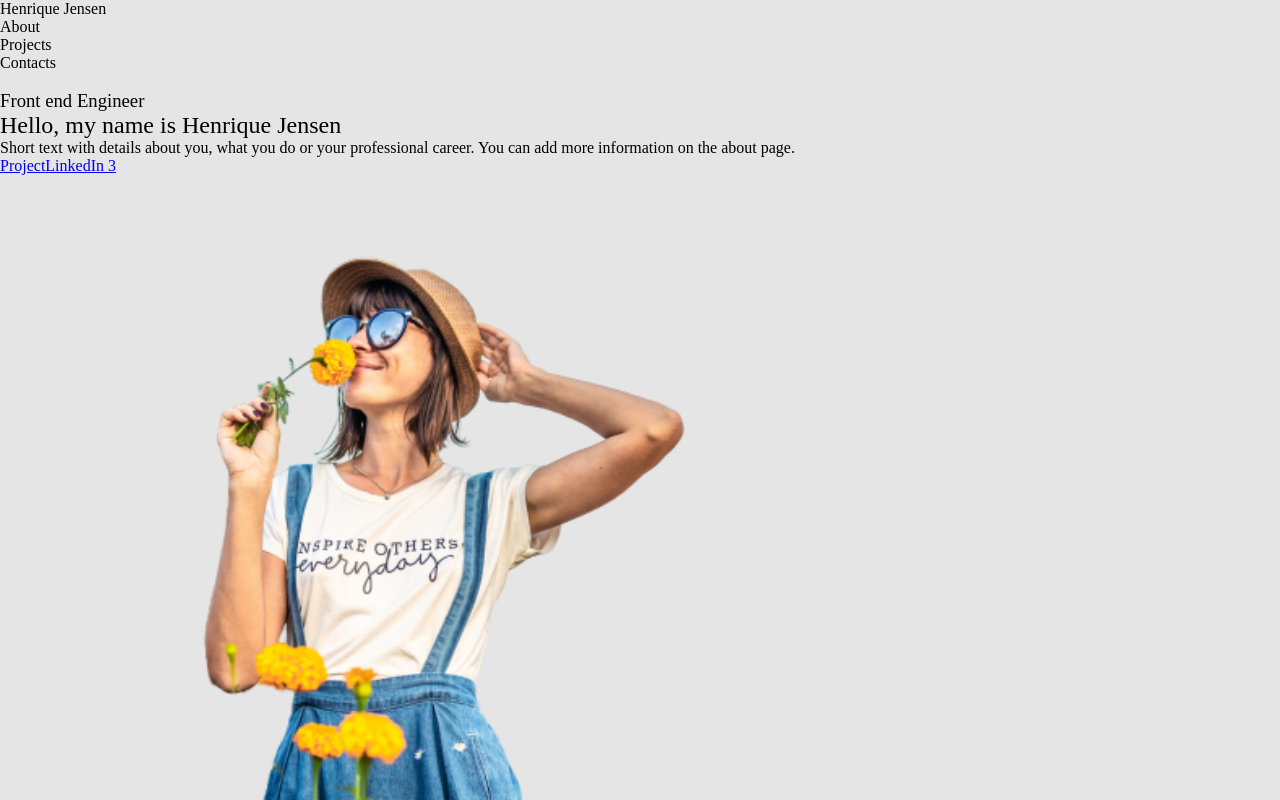
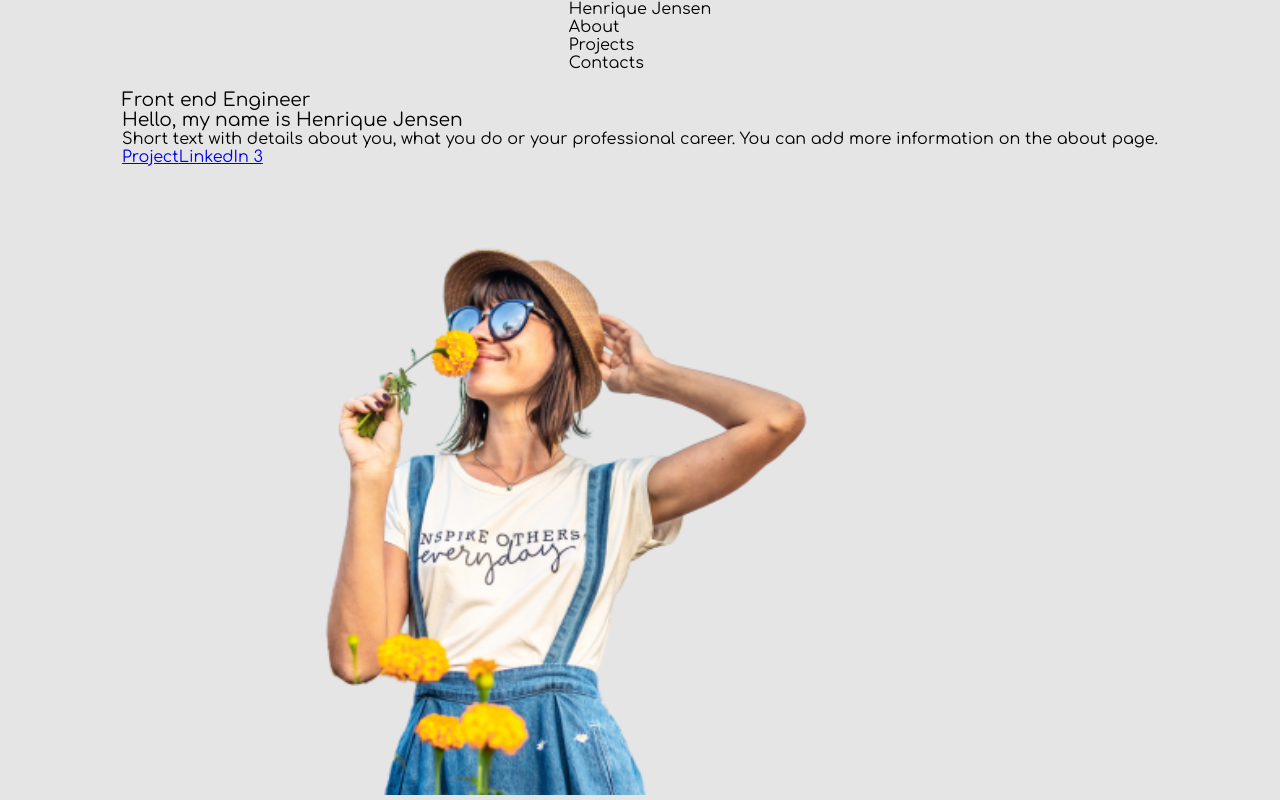
Before and after one commit to henriquejensen/henriquejensen.github.io, a React (Create React App) app: page / in a window 1280 px wide. Shown: the top 800 px of the page. Built offline with nearby package versions, Linux system fonts and the light colour scheme.

Commit message:
adds font and centers the main content

```diff
--- a/src/App.css
+++ b/src/App.css
@@ -1,3 +1,5 @@
+@import url('https://fonts.googleapis.com/css2?family=Comfortaa:wght@300;400;700&family=Epilogue:wght@100;200;700&display=swap');
+
 :root {
   --main-color: #E5E5E5;
   --accent: #FDC435;
@@ -6,6 +8,7 @@
 html {
   box-sizing: border-box;
   font-size: 16px;
+  font-family: 'Comfortaa', cursive, 'Epilogue', sans-serif;
 }
 
 *, *:before, *:after {
@@ -30,3 +33,11 @@ img {
 body {
   background-color: var(--main-color);
 }
+
+.container-app {
+  display: flex;
+  flex-direction: column;
+  align-items: center;
+  max-width: 75rem;
+  margin: 0 auto;
+}
--- a/src/App.tsx
+++ b/src/App.tsx
@@ -5,7 +5,7 @@ import './App.css';
 
 function App() {
   return (
-    <>
+    <section className="container-app">
       <Menu />
 
       <section>
@@ -54,7 +54,7 @@ function App() {
           </section>
         </footer>
       </main>
-    </>
+    </section>
   );
 }
 
```
